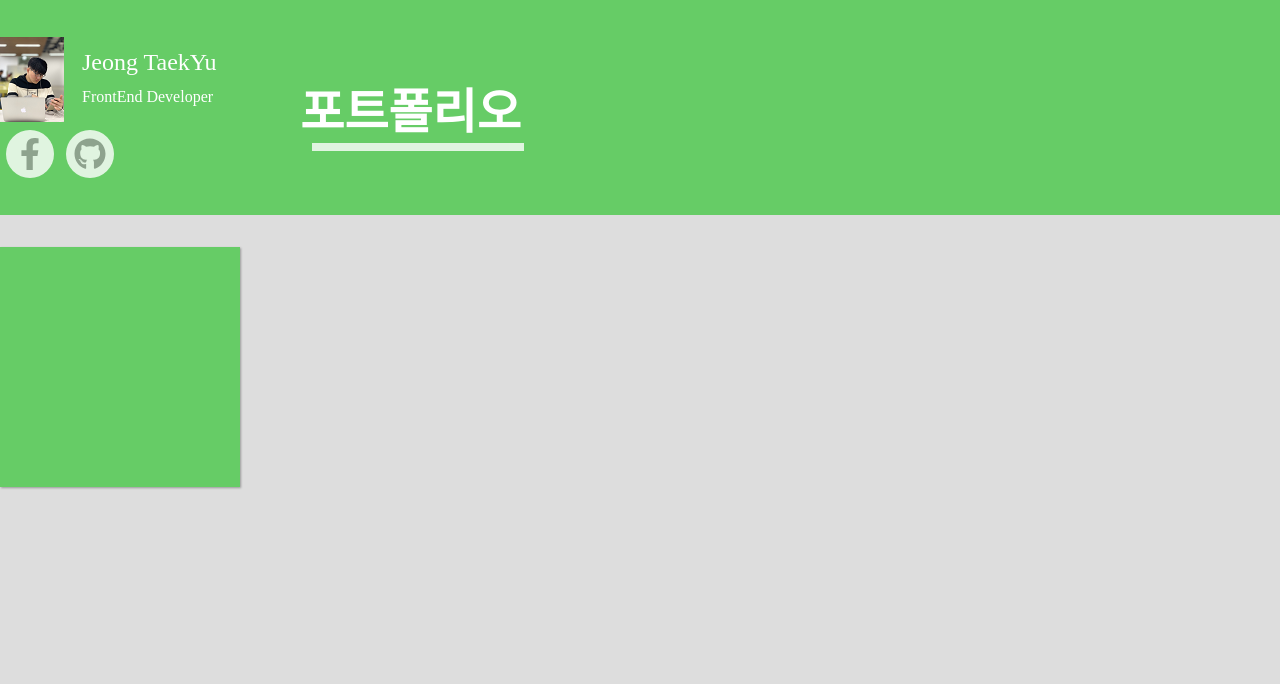
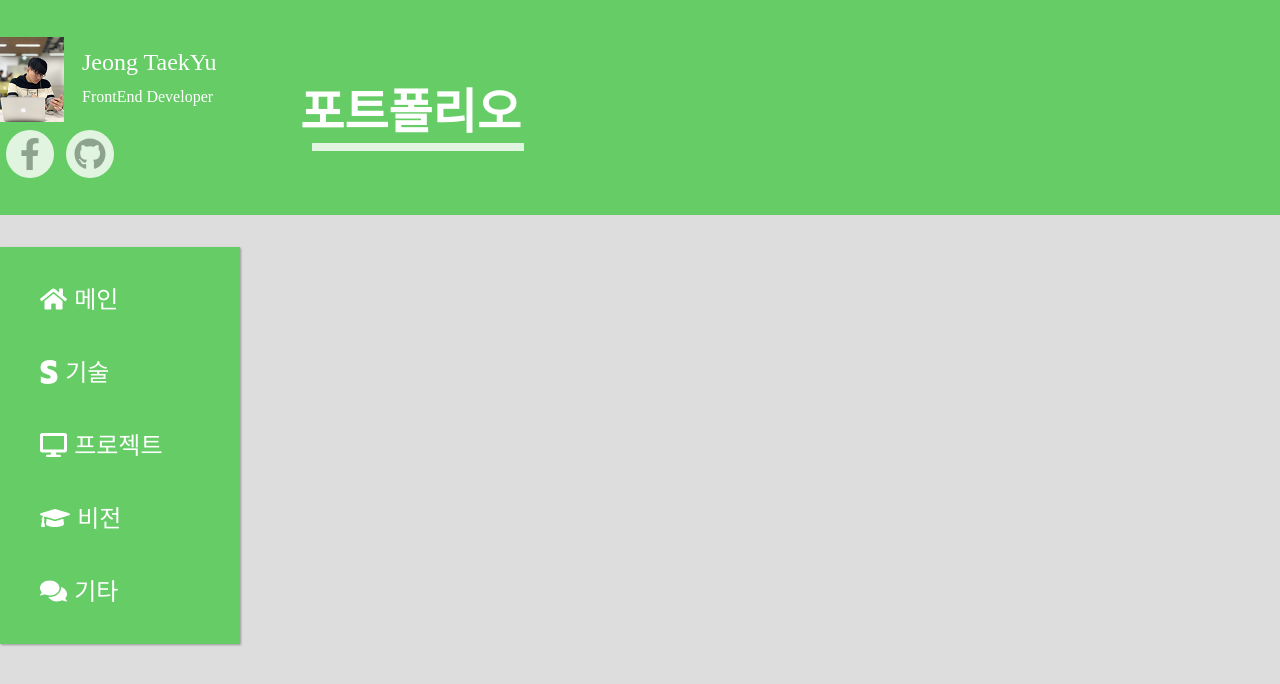
Before and after one commit to wdjty326/wdjty326.github.io, a React app: page / in a window 1280 px wide. Shown: the top 684 px of the page. Built offline with nearby package versions, Linux system fonts and the light colour scheme.

Commit message:
메뉴 리스트 적용

```diff
--- a/package.json
+++ b/package.json
@@ -42,6 +42,7 @@
   "dependencies": {
     "@fortawesome/fontawesome-svg-core": "^1.2.17",
     "@fortawesome/free-brands-svg-icons": "^5.8.1",
+    "@fortawesome/free-solid-svg-icons": "^5.8.2",
     "@fortawesome/react-fontawesome": "^0.1.4",
     "axios": "^0.18.0",
     "react": "^16.8.6",
--- a/src/contrainers/mainContent/menubar/index.jsx
+++ b/src/contrainers/mainContent/menubar/index.jsx
@@ -1,17 +1,33 @@
 // 좌측 메뉴바
 import React from 'react';
+import { connect } from 'react-redux';
+import { getMenuList } from '../../../store/actions/commonAction';
 import MenuItem from './menuItem';
 
+const mapStateToProps = state => state.common;
+const mapDispatchToProps = (dispatch) => ({
+  getMenuList:() => dispatch(getMenuList()),
+});
+
 class Menubar extends React.Component {
+  constructor(props){
+    super(props); // this.props 를 초기화 하기 위함 (React.Component에게 props를 주는 2U)
+    props.getMenuList();
+  }
+
   render() {
+    const { menuList } = this.props;
+    console.log(menuList);
     return (
       <div className="MainMenubar">
         <ul>
-
+          {
+            menuList.map((menuInfo, idx) => <MenuItem key={idx} {...menuInfo} />)
+          }
         </ul>
       </div>
     )
   }
 }
 
-export default Menubar;
+export default connect(mapStateToProps, mapDispatchToProps)(Menubar);
--- a/src/contrainers/mainContent/menubar/menuItem.jsx
+++ b/src/contrainers/mainContent/menubar/menuItem.jsx
@@ -1,11 +1,17 @@
 // 메뉴 아이템 정보
 import React from 'react';
+import { FontAwesomeIcon } from '@fortawesome/react-fontawesome';
 
 
 class MenuItem extends React.Component {
   render() {
+    const { icon, text } = this.props;
     return (
       <li className="MenuItem">
+        <FontAwesomeIcon icon={icon} />
+        <span>
+            {text}
+        </span>
       </li>
     )
   }
--- a/src/contrainers/mainHeader/profile.jsx
+++ b/src/contrainers/mainHeader/profile.jsx
@@ -3,7 +3,6 @@
  */
 import React from 'react';
 import { FontAwesomeIcon } from '@fortawesome/react-fontawesome';
-import { faFacebookF, faGithub } from '@fortawesome/free-brands-svg-icons';
 import '../../resources/mainHeader/styles/profile.css'
 
 const Button = ({ link, children }) => (
@@ -27,10 +26,10 @@ class MainHeaderProfile extends React.Component {
         </div>
         <div className="Buttons">
           <Button link="https://www.facebook.com/wdjty?ref=bookmarks">
-            <FontAwesomeIcon icon={faFacebookF} />
+            <FontAwesomeIcon icon={['fab', 'facebook-f']} />
           </Button>
           <Button link="https://github.com/wdjty326">
-            <FontAwesomeIcon icon={faGithub} />
+            <FontAwesomeIcon icon={['fab', 'github']} />
           </Button>
         </div>
       </div>
--- a/src/index.jsx
+++ b/src/index.jsx
@@ -1,7 +1,18 @@
 import React from 'react';
 import ReactDOM from 'react-dom';
+import { library } from '@fortawesome/fontawesome-svg-core';
+import { faHome, faDesktop, faComments, faGraduationCap } from '@fortawesome/free-solid-svg-icons';
+import { faStripeS, faFacebookF, faGithub } from '@fortawesome/free-brands-svg-icons';
 import Main from './contrainers/main';
 import './index.css';
 
+library.add(faHome);
+library.add(faDesktop);
+library.add(faComments);
+library.add(faGraduationCap);
+library.add(faStripeS);
+library.add(faFacebookF);
+library.add(faGithub);
+
 const root = document.getElementById('root');
 ReactDOM.render(<Main />, root);
--- a/src/resources/mainContent/styles/Menubar.css
+++ b/src/resources/mainContent/styles/Menubar.css
@@ -3,7 +3,18 @@
   display: inline-block;
   top: 32px;
   width: 240px;
-  height: 240px;
   background-color: #66cc66;
   box-shadow: 1px 1px 2px #999;
 }
+
+.MenuItem {
+  list-style-type: none;
+  padding: 1em 0;
+  font-size: 1.5em;
+  line-height: 1em;
+  color: #fff;
+}
+
+.MenuItem > svg {
+  margin-right: .3em
+}
--- a/src/store/actions/commonAction.js
+++ b/src/store/actions/commonAction.js
@@ -0,0 +1,10 @@
+import {
+  GET_MENU_LIST,
+} from '../types/commonType';
+import MenuList from '../json/menu.json';
+
+// 메뉴리스트가져오기 액션
+export const getMenuList = () => ({
+  type: GET_MENU_LIST,
+  menuList: MenuList,
+});
--- a/src/store/json/menu.json
+++ b/src/store/json/menu.json
@@ -0,0 +1,18 @@
+[
+  {
+    "icon": "home",
+    "text": "메인"
+  }, {
+    "icon": ["fab", "stripe-s"],
+    "text": "기술"
+  }, {
+    "icon": "desktop",
+    "text": "프로젝트"
+  }, {
+    "icon": "graduation-cap",
+    "text": "비전"
+  }, {
+    "icon": "comments",
+    "text": "기타"
+  }
+]
--- a/src/store/reducers/commonReducer.js
+++ b/src/store/reducers/commonReducer.js
@@ -1,12 +1,19 @@
+import {
+  GET_MENU_LIST,
+} from '../types/commonType';
+
 const initalState = {
-
+  menuList: [],
 };
 
-
 export default (state = initalState, action) => {
-  const { type } = action;
+  const { type, menuList } = action;
 
   switch(type) {
+    case GET_MENU_LIST:
+    return {
+      menuList,
+    };
     default:
     return state;
   }
--- a/src/store/reducers/index.js
+++ b/src/store/reducers/index.js
@@ -1,4 +1,4 @@
 import { combineReducers } from 'redux';
 import CommonReducer from './commonReducer';
 
-export default combineReducers([CommonReducer]);
+export default combineReducers({common: CommonReducer});
--- a/src/store/types/commonType.js
+++ b/src/store/types/commonType.js
@@ -0,0 +1,2 @@
+// 메뉴 리스트 가져오기
+export const GET_MENU_LIST = 'GET_MENU_LIST';
```
Also changed, not shown: 1 other file (tests, documents, lock files or other folders).
